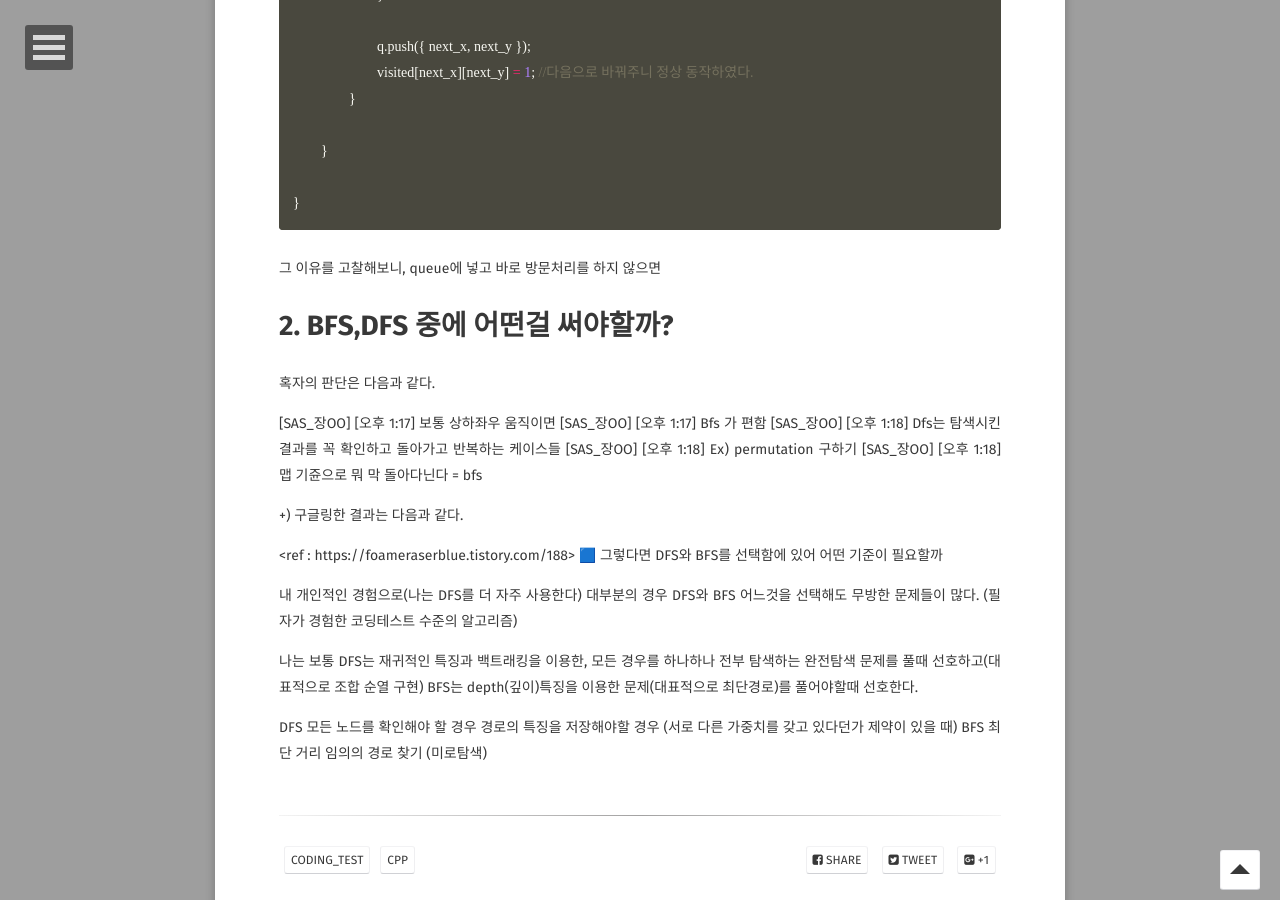
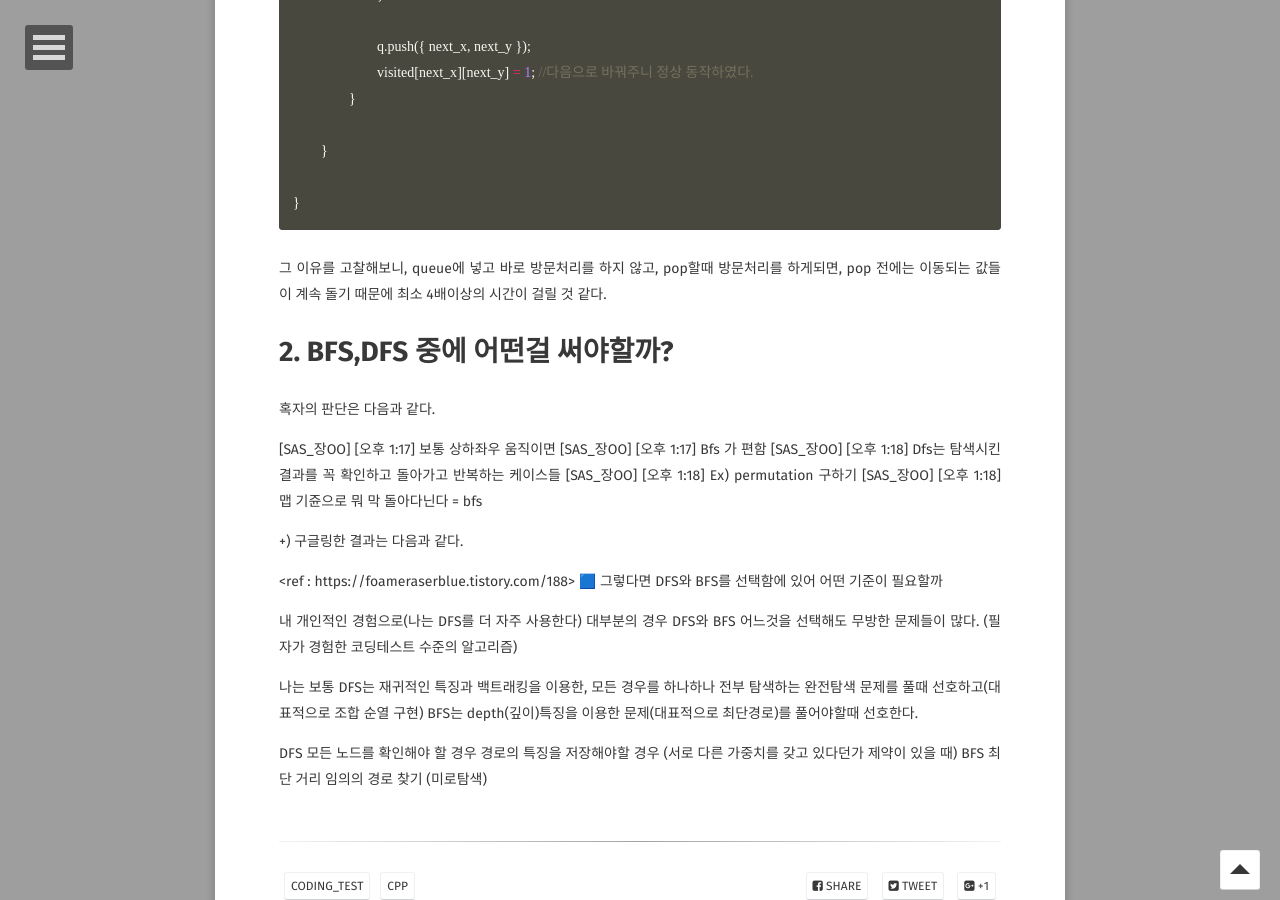
Before and after one commit to leesk212/leesk212.github.io, a Jekyll site: the page built from _posts/2024-05-05-[PS]CPP_BFS의 방문처리 & BFS,DFS 탐색 어떤거 쓸지 고르기.md, in a window 1280 px wide and 900 px high, scrolled down 2422 px. Built offline with Jekyll 4.4.1, drawn with Linux system fonts in a browser that asks for light colours; some web fonts are replaced; our own code applies the rules of GitHub Pages for plain Markdown files; comment, search, counter and statistics services are not loaded; some of the changed text lies outside the part shown.

Commit message:
Update and rename 2024-04-23-[PS]CPP_BFS의 방문처리 & BFS,DFS 탐색 어떤거 쓸지 고르기.md to 2024-05-05-[PS]CPP_BFS의 방문처리 & BFS,DFS 탐색 어떤거 쓸지 고르기.md

````diff
--- a/_posts/2024-04-23-[PS]CPP_BFS의 방문처리 & BFS,DFS 탐색 어떤거 쓸지 고르기.md
+++ b/_posts/2024-05-05-[PS]CPP_BFS의 방문처리 & BFS,DFS 탐색 어떤거 쓸지 고르기.md
@@ -99,7 +99,8 @@ void bfs(int x,int y) {
 }
 ```
 
-그 이유를 고찰해보니, queue에 넣고 바로 방문처리를 하지 않으면
+그 이유를 고찰해보니, queue에 넣고 바로 방문처리를 하지 않고, pop할때 방문처리를 하게되면, pop 전에는 이동되는 값들이 계속 돌기 때문에 최소 4배이상의 시간이 걸릴 것 같다.
+
 
 
 # 2. BFS,DFS 중에 어떤걸 써야할까?
````
